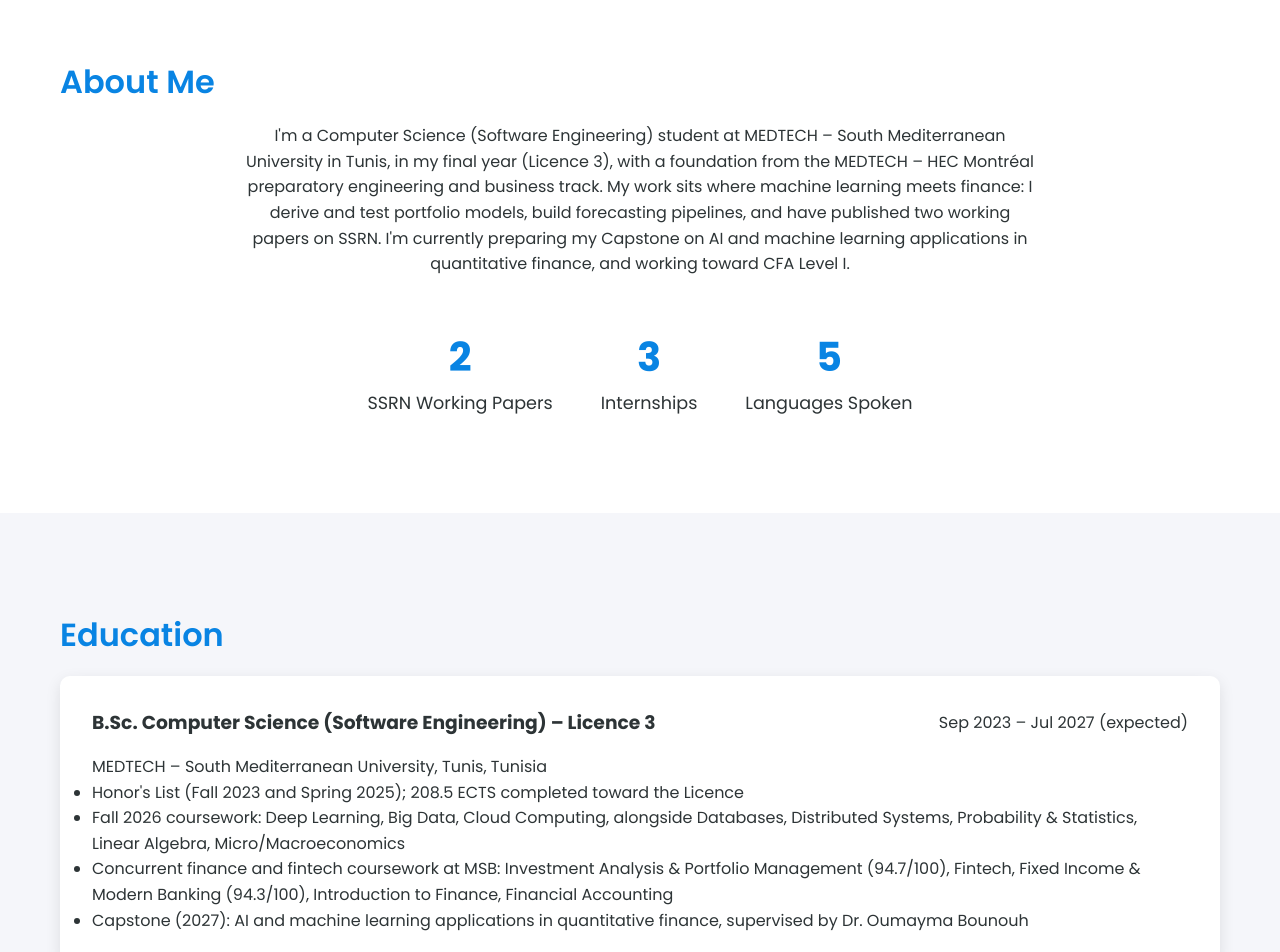
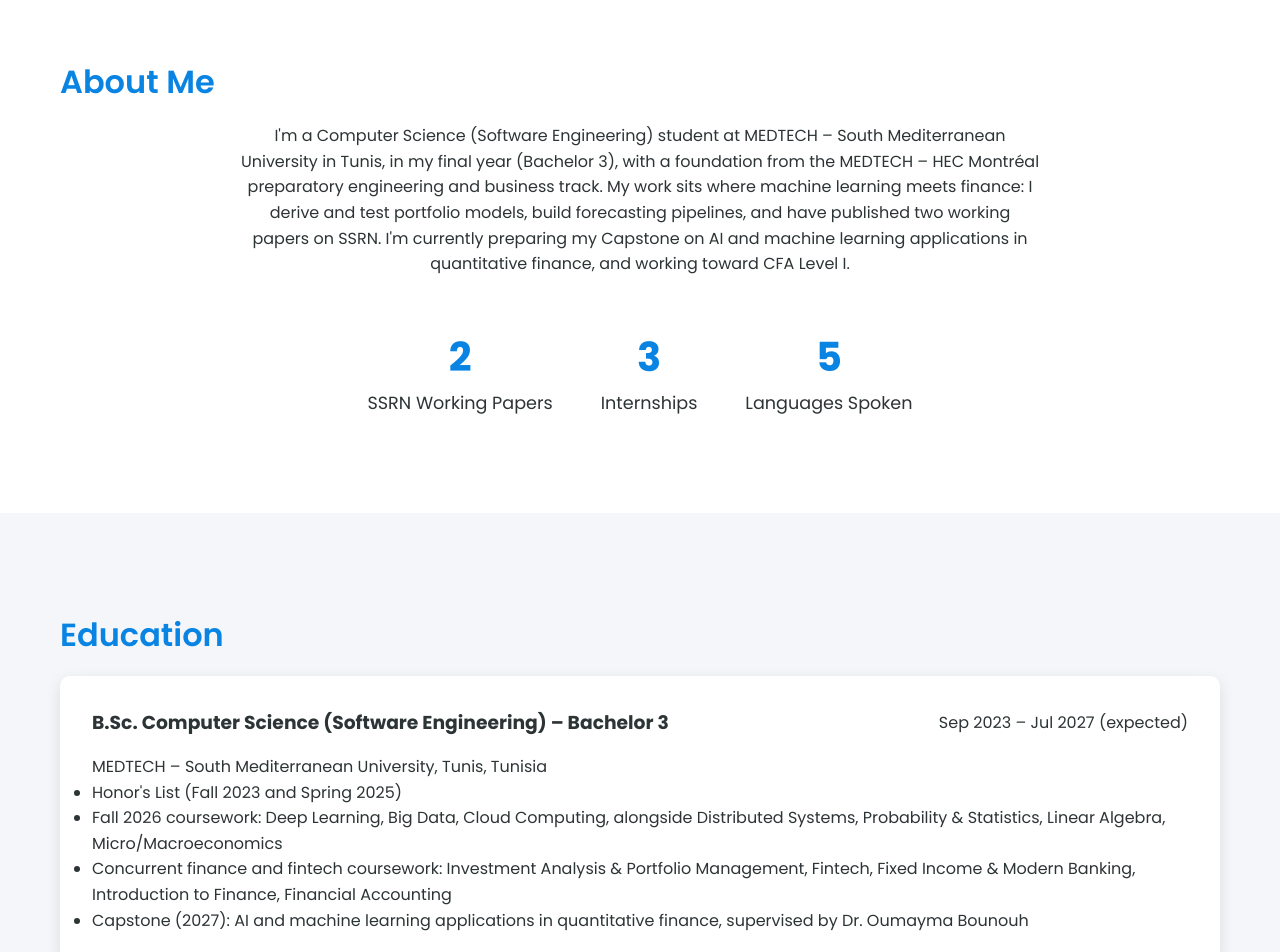
Before and after one commit to MouhabDouzi/MouhabDouzi.github.io, a plain HTML site: page index.html in a window 1280 px wide. Shown: the part 840-1792 px from the top of the page. Drawn offline with nearby package versions, Linux system fonts and the light colour scheme.

Commit message:
Update education details from Licence 3 to Bachelor 3

```diff
--- a/index.html
+++ b/index.html
@@ -56,7 +56,7 @@
         <div class="container">
             <h2 data-aos="fade-up">About Me</h2>
             <div class="about-content" data-aos="fade-up">
-                <p>I'm a Computer Science (Software Engineering) student at MEDTECH – South Mediterranean University in Tunis, in my final year (Licence 3), with a foundation from the MEDTECH – HEC Montréal preparatory engineering and business track. My work sits where machine learning meets finance: I derive and test portfolio models, build forecasting pipelines, and have published two working papers on SSRN. I'm currently preparing my Capstone on AI and machine learning applications in quantitative finance, and working toward CFA Level I.</p>
+                <p>I'm a Computer Science (Software Engineering) student at MEDTECH – South Mediterranean University in Tunis, in my final year (Bachelor 3), with a foundation from the MEDTECH – HEC Montréal preparatory engineering and business track. My work sits where machine learning meets finance: I derive and test portfolio models, build forecasting pipelines, and have published two working papers on SSRN. I'm currently preparing my Capstone on AI and machine learning applications in quantitative finance, and working toward CFA Level I.</p>
                 <div class="about-stats">
                     <div class="stat-item" data-aos="fade-up">
                         <span class="stat-number">2</span>
@@ -80,14 +80,14 @@
             <h2 data-aos="fade-up">Education</h2>
             <div class="education-item" data-aos="fade-up">
                 <div class="education-header">
-                    <h3>B.Sc. Computer Science (Software Engineering) – Licence 3</h3>
+                    <h3>B.Sc. Computer Science (Software Engineering) – Bachelor 3</h3>
                     <span class="date">Sep 2023 – Jul 2027 (expected)</span>
                 </div>
                 <p class="institution">MEDTECH – South Mediterranean University, Tunis, Tunisia</p>
                 <ul>
-                    <li>Honor's List (Fall 2023 and Spring 2025); 208.5 ECTS completed toward the Licence</li>
-                    <li>Fall 2026 coursework: Deep Learning, Big Data, Cloud Computing, alongside Databases, Distributed Systems, Probability & Statistics, Linear Algebra, Micro/Macroeconomics</li>
-                    <li>Concurrent finance and fintech coursework at MSB: Investment Analysis & Portfolio Management (94.7/100), Fintech, Fixed Income & Modern Banking (94.3/100), Introduction to Finance, Financial Accounting</li>
+                    <li>Honor's List (Fall 2023 and Spring 2025)</li>
+                    <li>Fall 2026 coursework: Deep Learning, Big Data, Cloud Computing, alongside Distributed Systems, Probability & Statistics, Linear Algebra, Micro/Macroeconomics</li>
+                    <li>Concurrent finance and fintech coursework: Investment Analysis & Portfolio Management, Fintech, Fixed Income & Modern Banking, Introduction to Finance, Financial Accounting</li>
                     <li>Capstone (2027): AI and machine learning applications in quantitative finance, supervised by Dr. Oumayma Bounouh</li>
                 </ul>
             </div>
```
